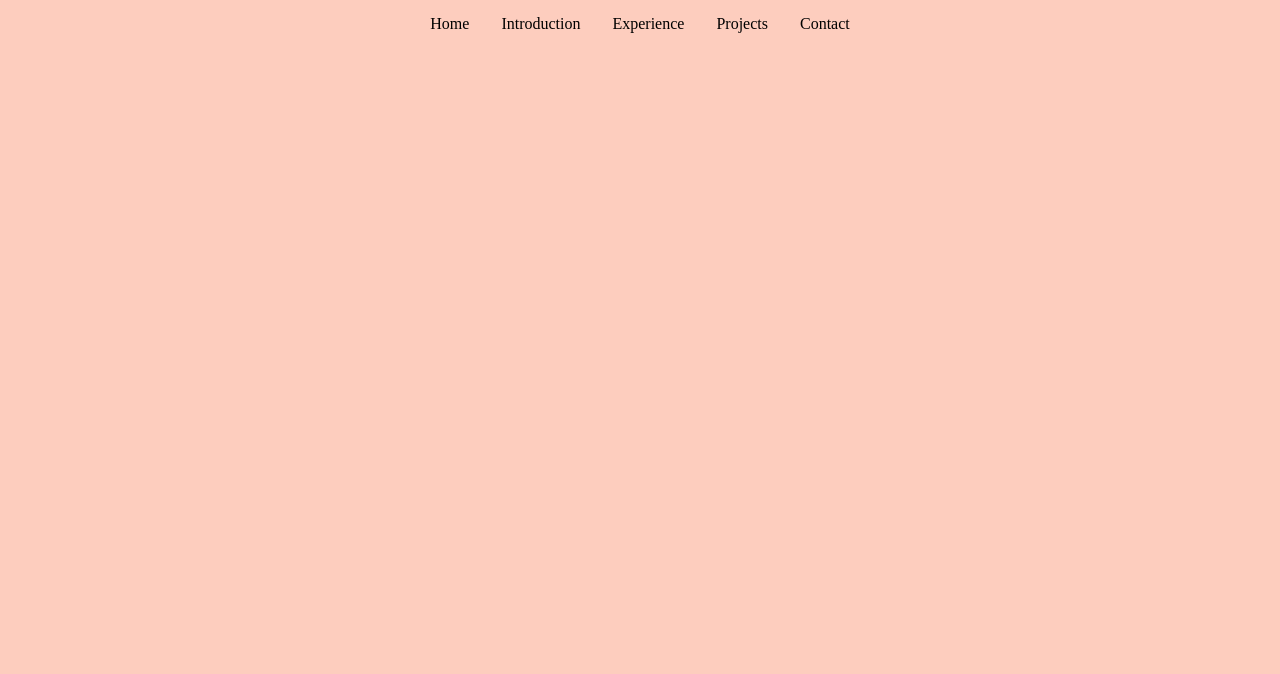
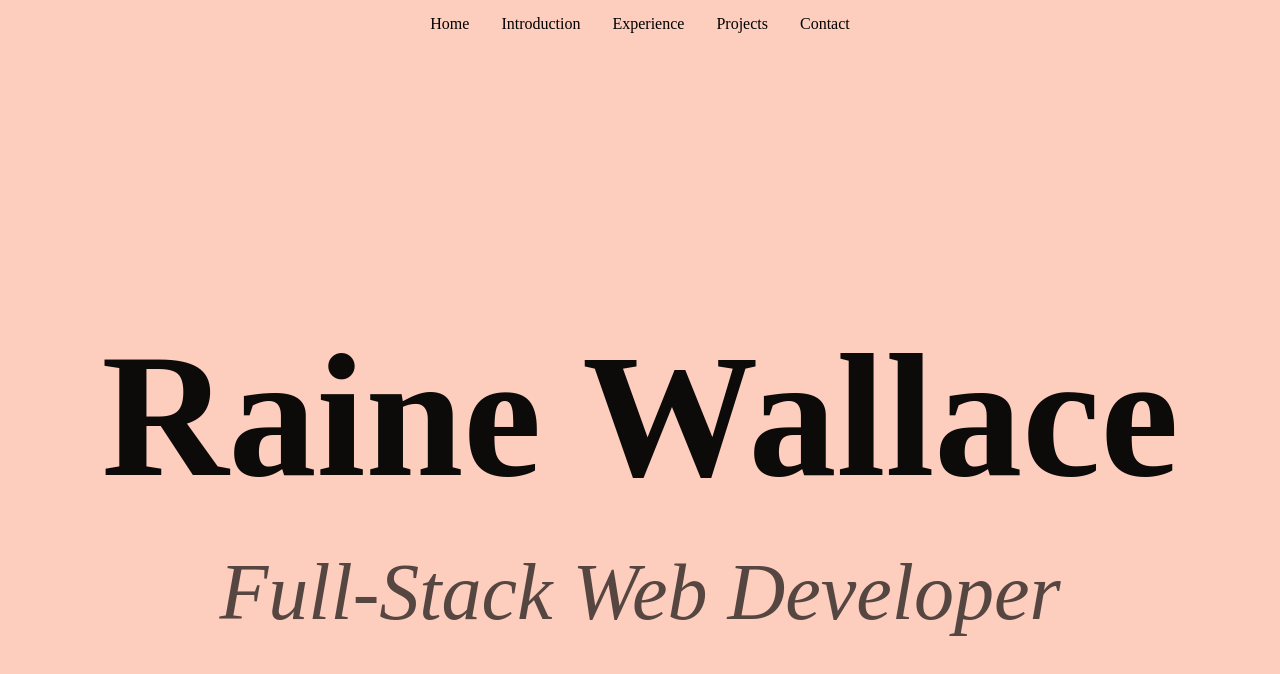
Before and after one commit to RaineBeauDubs/MyPortfolio, a React (Create React App) app in the folder portfolio/: page / in a window 1280 px wide. Shown: the top 674 px of the page. Built offline with nearby package versions, Linux system fonts and the light colour scheme.

Commit message:
styled home, added animation

```diff
--- a/portfolio/src/components/Home.js
+++ b/portfolio/src/components/Home.js
@@ -4,7 +4,8 @@ import './componentCSS/home.css';
 const Home = () => {
   return (
     <div className="homeCont">
-
+      <h1 className="homeTitle">Raine Wallace</h1>
+      <h2 className="homeSubTitle">Full-Stack Web Developer</h2>
     </div>
   )
 }
--- a/portfolio/src/components/componentCSS/home.css
+++ b/portfolio/src/components/componentCSS/home.css
@@ -0,0 +1,23 @@
+.homeCont {
+  margin: 25% auto;
+
+}
+.homeTitle {
+  font-size: 11rem;
+  font-weight: bold;
+  animation-name: titleFade;
+  animation-duration: 7s;
+}
+
+.homeSubTitle {
+  font-size: 5rem;
+  font-style: italic;
+  margin: 3rem;
+  animation-name: titleFade;
+  animation-duration: 13s;
+}
+
+@keyframes titleFade {
+  from {color: rgb(253, 205, 190);}
+  to {color: black;}
+}
```
